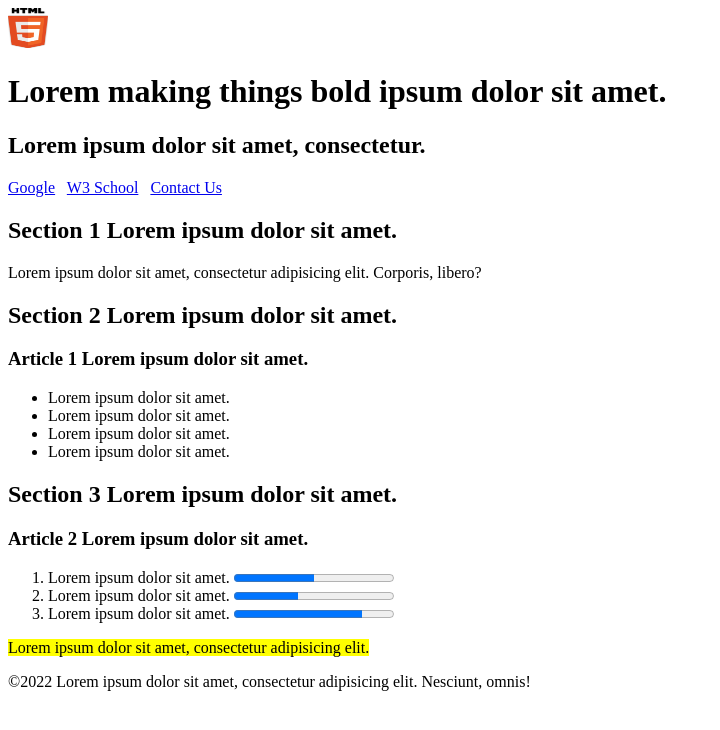
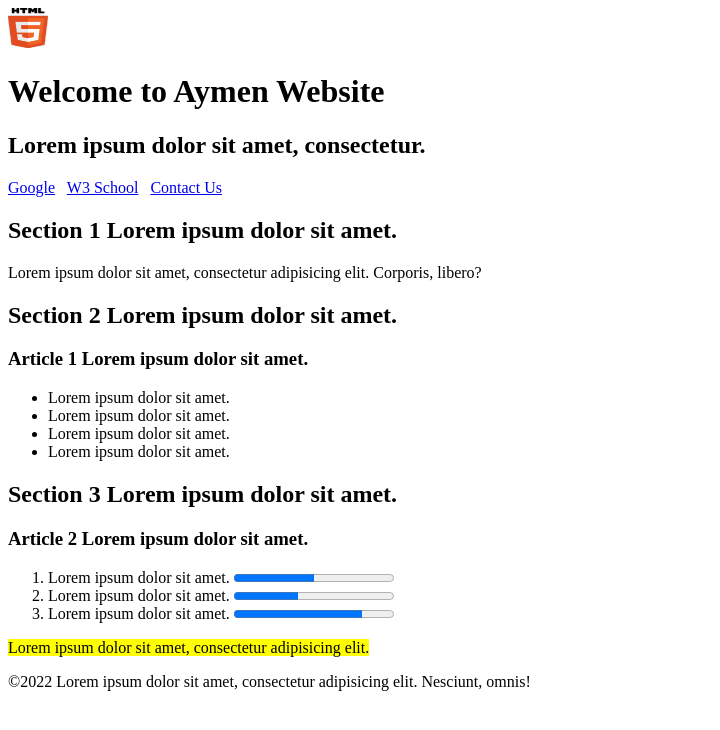
Before and after one commit to abdalabaaji/superman, a plain HTML site: page index.html in a window 1280 px wide. Shown: the whole page, without its empty margins (0-720 px from the left). Drawn offline with Linux system fonts and the light colour scheme.

Commit message:
Update index.html

```diff
--- a/index.html
+++ b/index.html
@@ -1,9 +1,11 @@
 <!DOCTYPE html>
 <html lang="en">
+
 <head>
     <meta charset="UTF-8">
     <title>Title</title>
 </head>
+
 <body>
 
     <!--&lt;!&ndash;Block level elements&ndash;&gt; [endl]-->
@@ -11,12 +13,12 @@
 
     <header>
         <img src="img/html_logo.png" alt="" width="40" height="40">
-    <h1>Lorem <b>making things bold</b> ipsum dolor sit amet.</h1>
+        <h1>Welcome to Aymen Website</h1>
         <h2>Lorem ipsum dolor sit amet, consectetur.</h2>
     </header>
     <nav>
         <a href="https://www.google.com">Google</a> &nbsp;
-    <a href="https://www.w3schools.com"/>W3 School</a> &nbsp;
+        <a href="https://www.w3schools.com" />W3 School</a> &nbsp;
         <a href="contact-us.html">Contact Us</a>
     </nav>
     <main>
@@ -57,4 +59,5 @@
         <p>&copy;2022 Lorem ipsum dolor sit amet, consectetur adipisicing elit. Nesciunt, omnis! </p>
     </footer>
 </body>
+
 </html>
```
Lines whose indentation alone changed are shown as unchanged.
